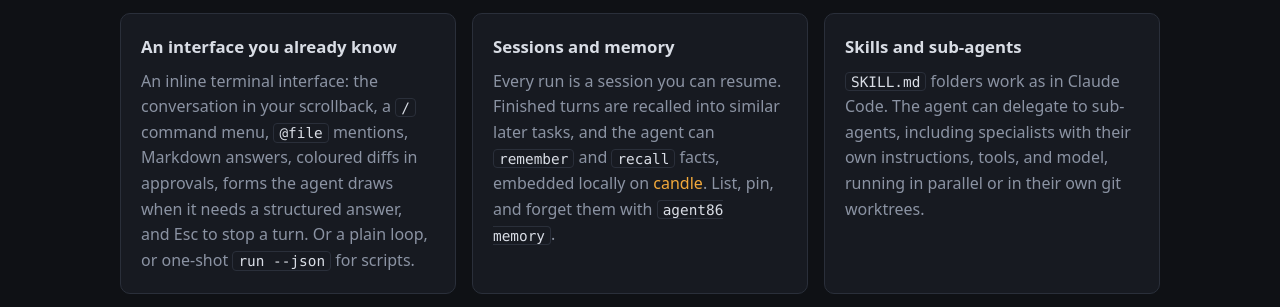
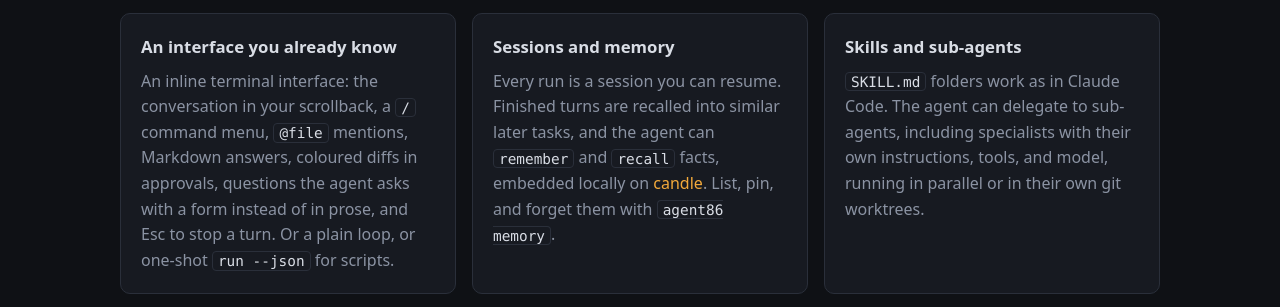
Before and after one commit to Maetek-Technologies/agent86, a plain HTML site: page site/index.html in a window 1280 px wide. Shown: the part 1579-1886 px from the top of the page. Drawn offline with Linux system fonts and the light colour scheme; files whose address does not match are found by name.

Commit message:
Release 1.2.2: the agent asks through a form (#178)
- Workspace version 1.2.2, and the agent86-ui dependency's version with it.
- Release notes in docs/releases/v1.2.2.md.
- README, FEATURES, the plan, and the site say 1.2.2 is released
  (2026-11-23).

Co-authored-by: Claude Opus 5.5 <noreply@anthropic.com>

```diff
--- a/site/index.html
+++ b/site/index.html
@@ -60,7 +60,7 @@
         </article>
         <article>
           <h3>An interface you already know</h3>
-          <p>An inline terminal interface: the conversation in your scrollback, a <code>/</code> command menu, <code>@file</code> mentions, Markdown answers, coloured diffs in approvals, forms the agent draws when it needs a structured answer, and Esc to stop a turn. Or a plain loop, or one-shot <code>run --json</code> for scripts.</p>
+          <p>An inline terminal interface: the conversation in your scrollback, a <code>/</code> command menu, <code>@file</code> mentions, Markdown answers, coloured diffs in approvals, questions the agent asks with a form instead of in prose, and Esc to stop a turn. Or a plain loop, or one-shot <code>run --json</code> for scripts.</p>
         </article>
         <article>
           <h3>Sessions and memory</h3>
```
Also changed, not shown: 6 other files.
